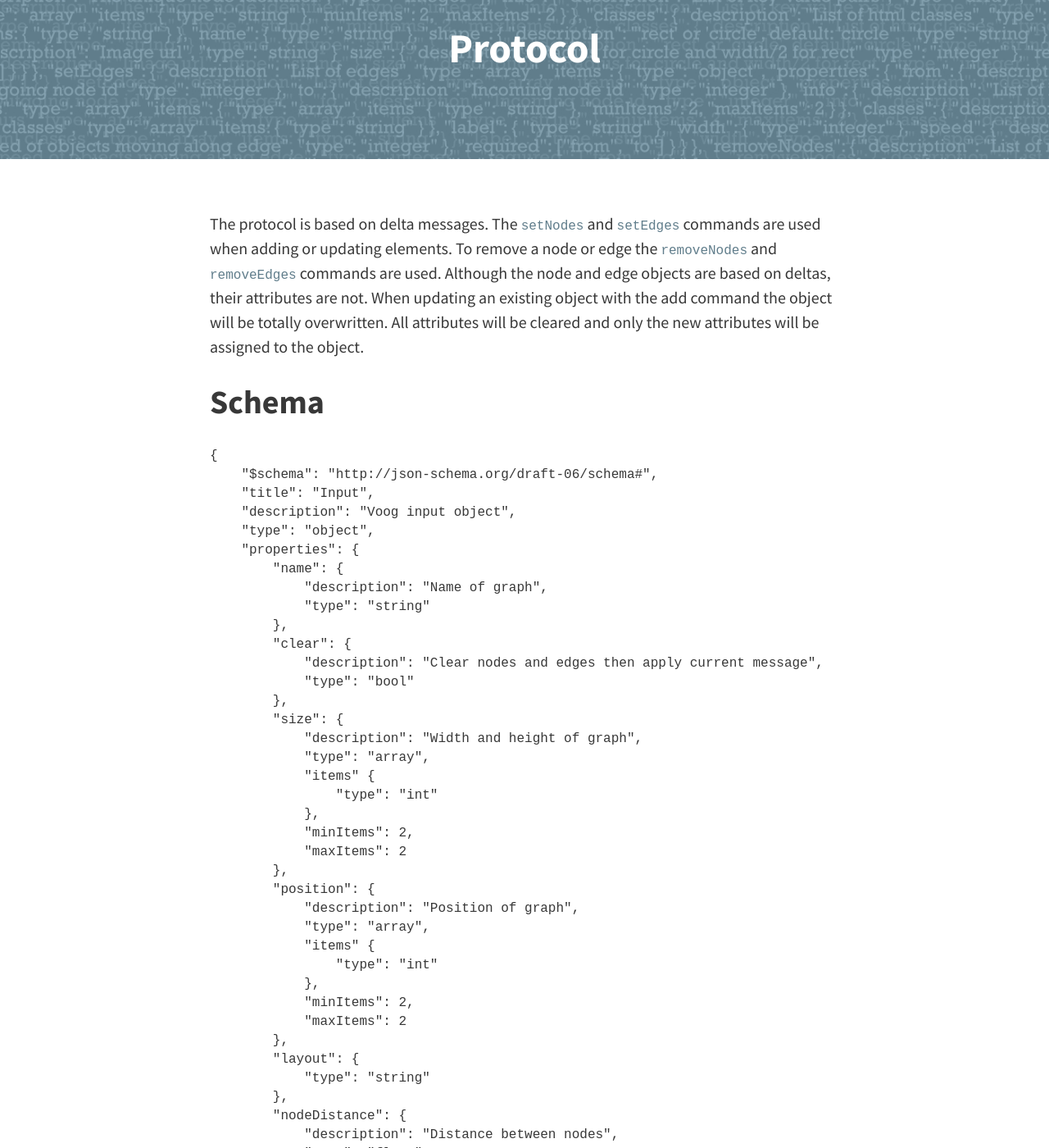
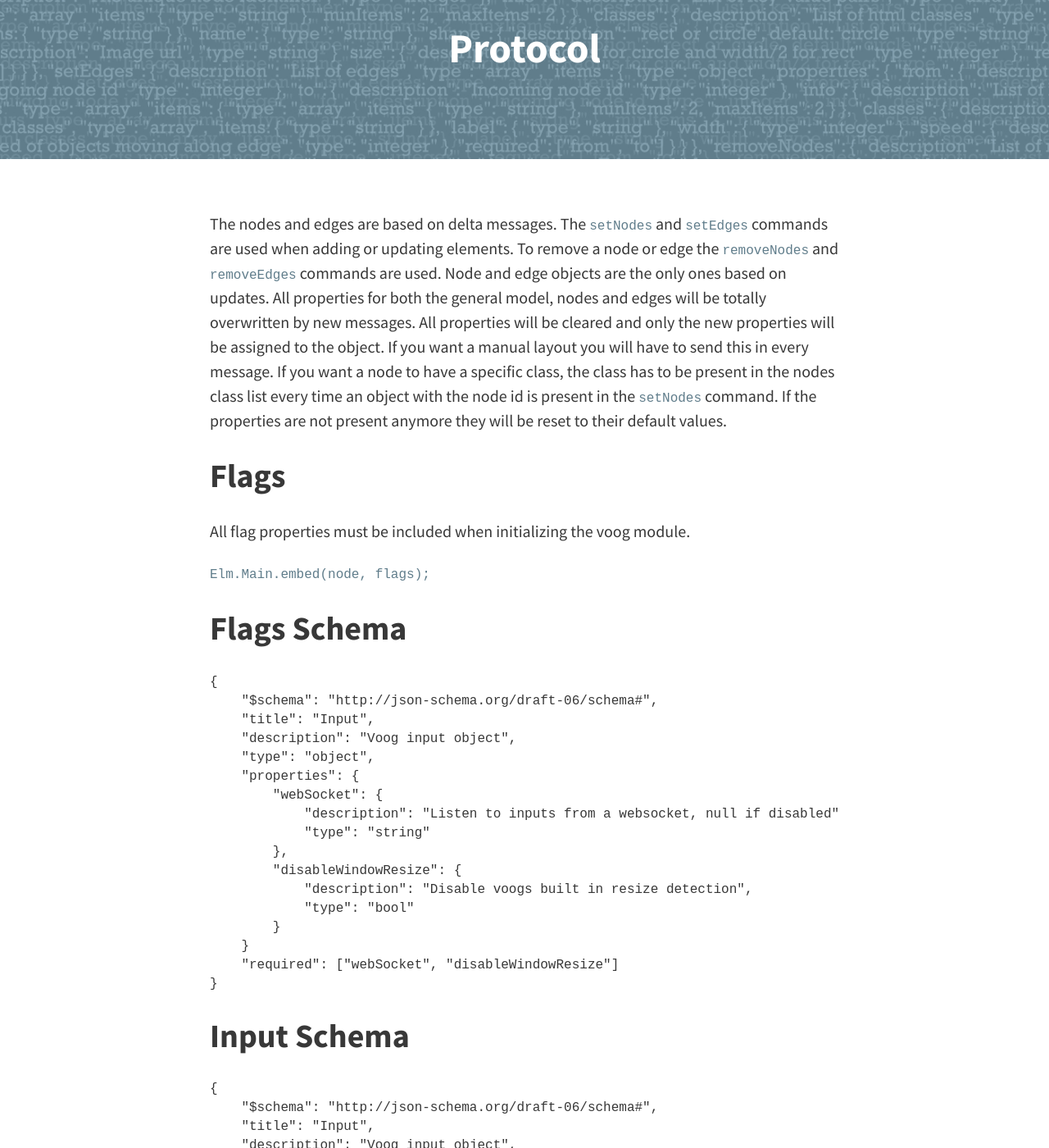
Before and after one commit to kantega/voog, a Jekyll site: the page built from protocol.md, in a window 1280 px wide and 1400 px high, scrolled down 201 px. Shown: the whole window at 82% size. Built offline with Jekyll 4.4.1, drawn with Linux system fonts in a browser that asks for light colours.

Commit message:
Update protocol

````diff
--- a/protocol.md
+++ b/protocol.md
@@ -5,13 +5,41 @@ permalink: /protocol/
 feature-img: "assets/img/protocol.jpg"
 ---
 
-The protocol is based on delta messages. The `setNodes` and `setEdges` commands are used when adding or updating elements.
-To remove a node or edge the `removeNodes` and `removeEdges` commands are used.
-Although the node and edge objects are based on deltas, their attributes are not. When updating an existing object
-with the add command the object will be totally overwritten. All attributes will be cleared and only the new attributes
-will be assigned to the object.
+The nodes and edges are based on delta messages. The `setNodes` and `setEdges` commands are used when adding or updating
+elements. To remove a node or edge the `removeNodes` and `removeEdges` commands are used. Node and edge objects are the
+only ones based on updates. All properties for both the general model, nodes and edges will be totally overwritten by new
+messages. All properties will be cleared and only the new properties will be assigned to the object. If you want a manual
+layout you will have to send this in every message. If you want a node to have a specific class, the class has to be
+present in the nodes class list every time an object with the node id is present in the `setNodes` command. If the
+properties are not present anymore they will be reset to their default values.
 
-## Schema
+## Flags
+All flag properties must be included when initializing the voog module.
+
+`Elm.Main.embed(node, flags);`
+
+## Flags Schema
+```
+{
+    "$schema": "http://json-schema.org/draft-06/schema#",
+    "title": "Input",
+    "description": "Voog input object",
+    "type": "object",
+    "properties": {
+        "webSocket": {
+            "description": "Listen to inputs from a websocket, null if disabled",
+            "type": "string"
+        },
+        "disableWindowResize": {
+            "description": "Disable voogs built in resize detection",
+            "type": "bool"
+        }
+    }
+    "required": ["webSocket", "disableWindowResize"]
+}
+```
+
+## Input Schema
 ```
 {
     "$schema": "http://json-schema.org/draft-06/schema#",
````
